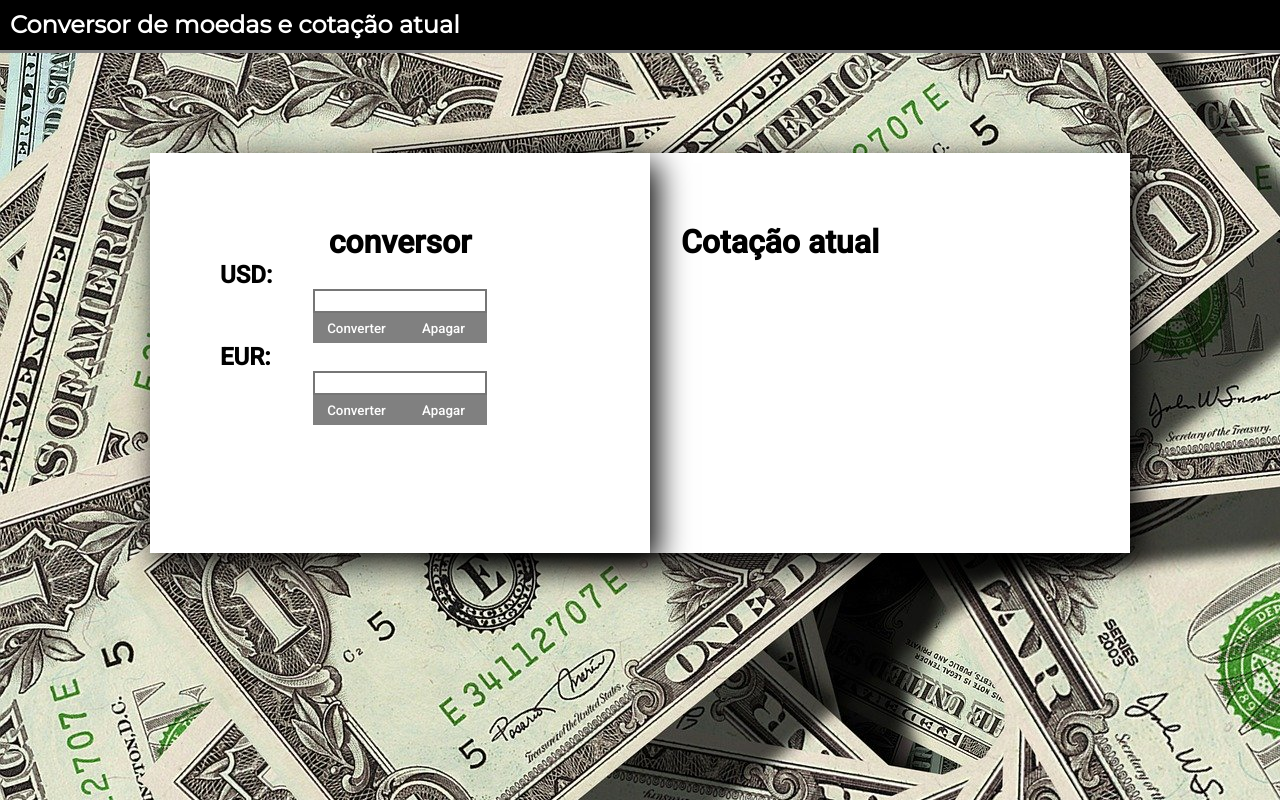
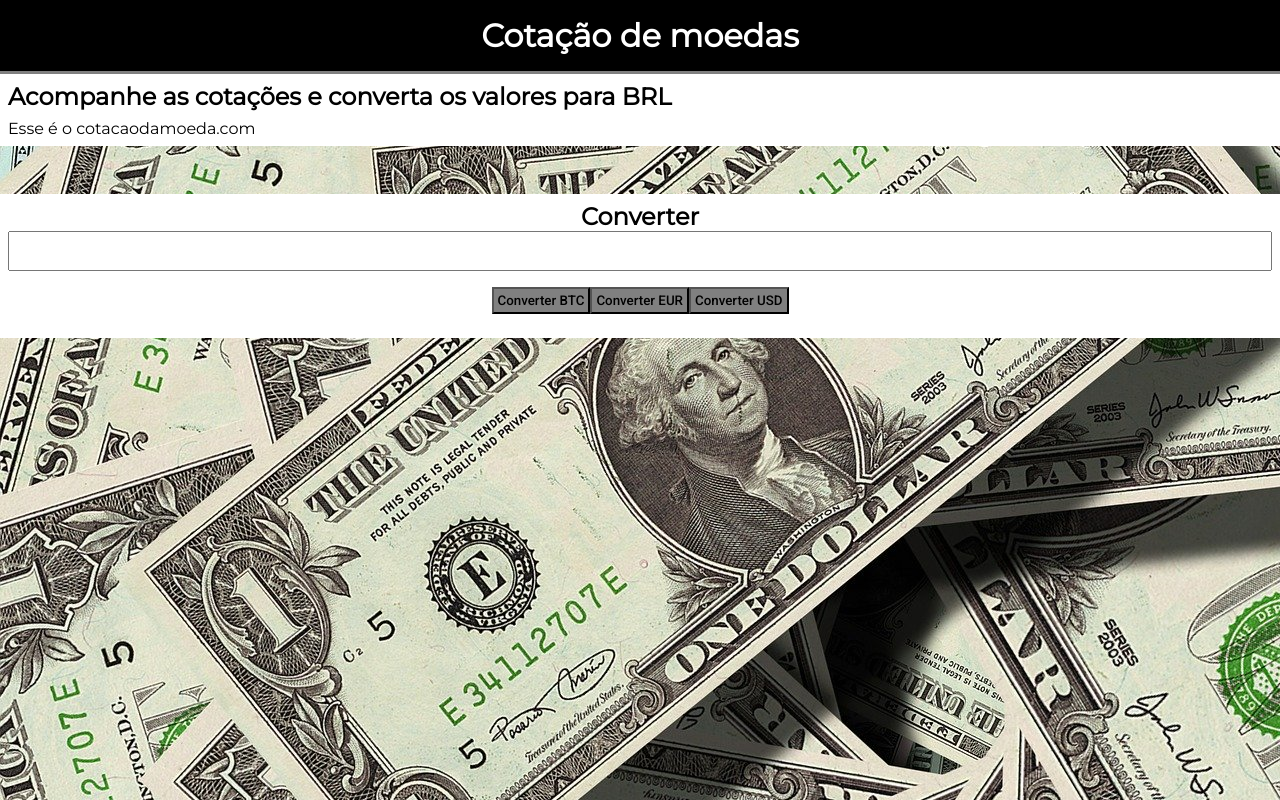
Before and after one commit to MatheusF10/Cotacao-de-moedas, a plain HTML site: page index.html in a window 1280 px wide. Drawn offline with nearby package versions, Linux system fonts and the light colour scheme; no server answers.

Commit message:
improved code and refined scripts

```diff
--- a/index.html
+++ b/index.html
@@ -1,44 +1,31 @@
 <!DOCTYPE html>
 <html lang="en">
-<head>
-    <meta charset="UTF-8">
-    <meta name="viewport" content="width=device-width, initial-scale=1.0">
-    <link rel="stylesheet" href="style.css">
-    <title>Document</title>
-</head>
-<body>
-    <nav> <h1>Conversor de moedas e cotação atual</h1></nav>
+  <head>
+    <meta charset="UTF-8" />
+    <meta name="viewport" content="width=device-width, initial-scale=1.0" />
+    <link rel="stylesheet" href="style.css" />
+    <title>Cotacao da moeda</title>
+  </head>
 
-<div id="body">
-    <div id="cotacao">
-        <div id="content">
-        <h1>Cotação atual</h1>
+  <body>
+    <header><h1>Cotação de moedas</h1></header>
 
-        <h2>BTC:</h2><p id="bit"></p>
+    <section id="presentation">
+      <h2>Acompanhe as cotações e converta os valores para BRL</h2>
+      <p>Esse é o cotacaodamoeda.com</p>
+    </section>
 
-        <h2>USD:</h2><p id="dolar"></p>
+    <section id="conversor">
+      <h2>Converter</h2>
 
-        <h2>EUR:</h2><p id="euro"></p>
-        </div>
+      <input id="coin-value" type="text"></input>
 
-    </div>
+      <div id="options"></div>
 
-    <div id="conversor">
-        <div id="content">
-        <h1>conversor</h1>
-        <h2>USD:</h2><input id="conUSD"></input>
-        <p id="mostraUSD"></p>
-        <button id="conv1">Converter</button><button id="delete1">Apagar</button>
-        <h2>EUR:</h2><input id="conEUR"></input>
-        <p id="mostraEUR"></p>
-        <button id="conv2" >Converter</button><button id="delete2">Apagar</button>
-        </div>
+      <h2 id="result"></h2>
+    </section>
+  </body>
 
-    </div>
-
-</div>
-
-</body>
-<script  src = " https://cdn.jsdelivr.net/npm/axios/dist/axios.min.js " > </script>
-<script src="./script.js"></script>
+  <script src="https://cdn.jsdelivr.net/npm/axios/dist/axios.min.js"></script>
+  <script src="./script.js"></script>
 </html>
--- a/script.js
+++ b/script.js
@@ -1,55 +1,41 @@
-axios.get('https://economia.awesomeapi.com.br/json/all')
-.then(function(response){
+const options = ['BTC', 'EUR', 'USD'];
+const optionsElement = document.getElementById('options');
+const conversorElement = document.getElementById('conversor');
 
+const onClickOption = (id, value) => {
+  axios.get(`https://economia.awesomeapi.com.br/all/${id}`).then((res) => {
+    const data = res.data;
+    const code = id.split('-')[0];
+    const COIN = Number(value * data[code].ask);
 
-    const EUR = Number(response.data.EUR.high)
-    const USD = Number(response.data.USD.high)
-    const BTC = Number(response.data.BTC.high)
-    document.querySelector("#euro").textContent = `A cotação atual do euro em Real é: R$ ${EUR.toFixed(2)}`
-    document.querySelector("#dolar").textContent = `A cotação atual do dolar em Real é: R$ ${USD.toFixed(2)}`
-    document.querySelector('#bit').textContent = `A cotação atual do bitcoin em Real é: R$ ${BTC.toFixed(2)}`
+    const element = document.getElementById('result');
 
+    element.textContent = `A conversão para ${code} está em ${new Intl.NumberFormat(
+      'pt-BR',
+      { currency: 'BRL', style: 'currency' }
+    ).format(COIN)}`;
 
+    conversorElement.appendChild(element);
+  });
+};
 
-})
-.catch(function(error){
-    console.warn(error)
-})
-axios.get('https://economia.awesomeapi.com.br/all/USD-BRL,EUR-BRL,BTC-BRL')
-.then(function(response){
+for (let i = 0; i < options.length; i++) {
+  const option = options[i];
+  const button = document.createElement('button');
+  button.id = `${option}-BRL`;
+  button.setAttribute('selected', false);
+  button.textContent = `Converter ${option}`;
 
-    const EUR = Number(response.data.EUR.high)
-    const USD = Number(response.data.USD.high)
-    const conv = document.querySelector('#conv1').addEventListener("click", function(){
-        const mostraUSD = document.getElementById('mostraUSD').textContent = USD.toFixed(2) * document.querySelector('#conUSD').value + " R$"
-        if(mostraUSD === 0 + " R$"){
-            alert('você deve digitar um número')
+  button.addEventListener('click', (ev) => {
+    const currentElement = ev.currentTarget;
+    const input = document.getElementById('coin-value');
 
-        }else{
+    if (!!input.value) {
+      onClickOption(currentElement.id, input.value);
 
-        }
-    })
-    const conv2 = document.querySelector('#conv2').addEventListener("click", function(){
-        const mostraEUR = document.getElementById('mostraEUR').textContent = EUR.toFixed(2) * document.querySelector('#conEUR').value + " R$"
-        if(mostraEUR == 0 + " R$"){
-            alert('você deve digitar um número')
+      input.value = null;
+    }
+  });
 
-        }else{
-
-        }
-    })
-
-
-
-})
-.catch(function(error){
-    console.warn(error = console.log('ocorreu um erro'))
-})
-const del1 = document.querySelector("#delete1").addEventListener("click", function(){
-    document.querySelector("#conUSD").value = ""
-    document.querySelector('#mostraUSD').textContent = ""
-})
-const del2 = document.querySelector("#delete2").addEventListener("click", function(){
-    document.querySelector("#conEUR").value = ""
-    document.querySelector('#mostraEUR').textContent = ""
-})
+  optionsElement.appendChild(button);
+}
--- a/style.css
+++ b/style.css
@@ -1,85 +1,66 @@
 @import url('https://fonts.googleapis.com/css2?family=Montserrat&family=Roboto:wght@500&display=swap');
-*{
-    margin: 0;
-    padding: 0;
-    font-family: 'Roboto', sans-serif;
+* {
+  margin: 0;
+  padding: 0;
+  font-family: 'Roboto', sans-serif;
+  box-sizing: border-box;
 }
-p{
-    font-family: 'Montserrat', sans-serif;
-}
-nav{
-    width: 100%;
-    height: 50px;
-    border-bottom: solid 3px gray;
-    background-color: black;
-    color: white;
-}
-nav h1{
-    float: left;
-    margin-top: 10px;
-    margin-left: 10px;
-    font-family: 'Montserrat', sans-serif;
-}
-body{
-    background-image: url(./dollar-499481_1920.jpg);
-   text-align: center;
-   background-color: gray;
+html {
+  background-image: url(./dollar-499481_1920.jpg);
 }
 
-#cotacao{
-    width: 700px;
-    height: 400px;
-    float: right;
-    margin-right: 150px;
-    margin-top: 100px;
+h1,
+h2,
+p {
+  font-family: 'Montserrat', sans-serif;
+}
 
-    background-color: white;
-    box-shadow: 7px 10px 30px black;
+button {
+  padding: 4px;
+  background: gray;
+  color: #000000;
 }
-#cotacao h1{
-    margin-bottom: 20px;
+
+header {
+  padding: 16px;
+  text-align: center;
+  color: white;
+  border-bottom: solid 3px gray;
+  background-color: black;
 }
-#cotacao h2 {
-    text-align: left;
-    margin-left: 105px;
-    margin-top: 10px;
+#presentation {
+  display: flex;
+  flex-direction: column;
+  background: #ffffff;
+  padding: 8px;
+  margin-bottom: 48px;
 }
-#cotacao p{
-    margin-top: 5px;
-    margin-bottom: 5px;
+
+#presentation > h2 {
+  margin-bottom: 8px;
 }
-#conversor{
-    position: absolute;
-    width: 500px;
-    height: 400px;
-    float: left;
-    margin-left: 150px;
-    margin-top: 100px;
 
-    background-color: white;
-    box-shadow: 7px 10px 30px black;
+#conversor {
+  display: flex;
+  flex-direction: column;
+  background: #ffffff;
+  padding: 8px;
+  margin: 16px auto;
+  text-align: center;
+  align-items: center;
+}
 
+#conversor > button {
+  margin-bottom: 16px;
 }
-#conversor input{
-    width: 170px;
-    height: 20px;
-    border-style: solid;
+
+#conversor > input {
+  width: 100%;
+  height: 40px;
+  font-size: 24px;
+  margin-bottom: 16px;
 }
-#conversor button{
 
-    width: 87px;
-    height: 30px;
-    border-style: none;
-    color: white;
-    background-color: gray;
+#result {
+  margin-top: 16px;
 }
-#conversor h2{
-
-    text-align: left;
-    margin-left: 70px;
-}
-#content{
-    position: relative;
-    margin-top: 70px;
-
-}
```
